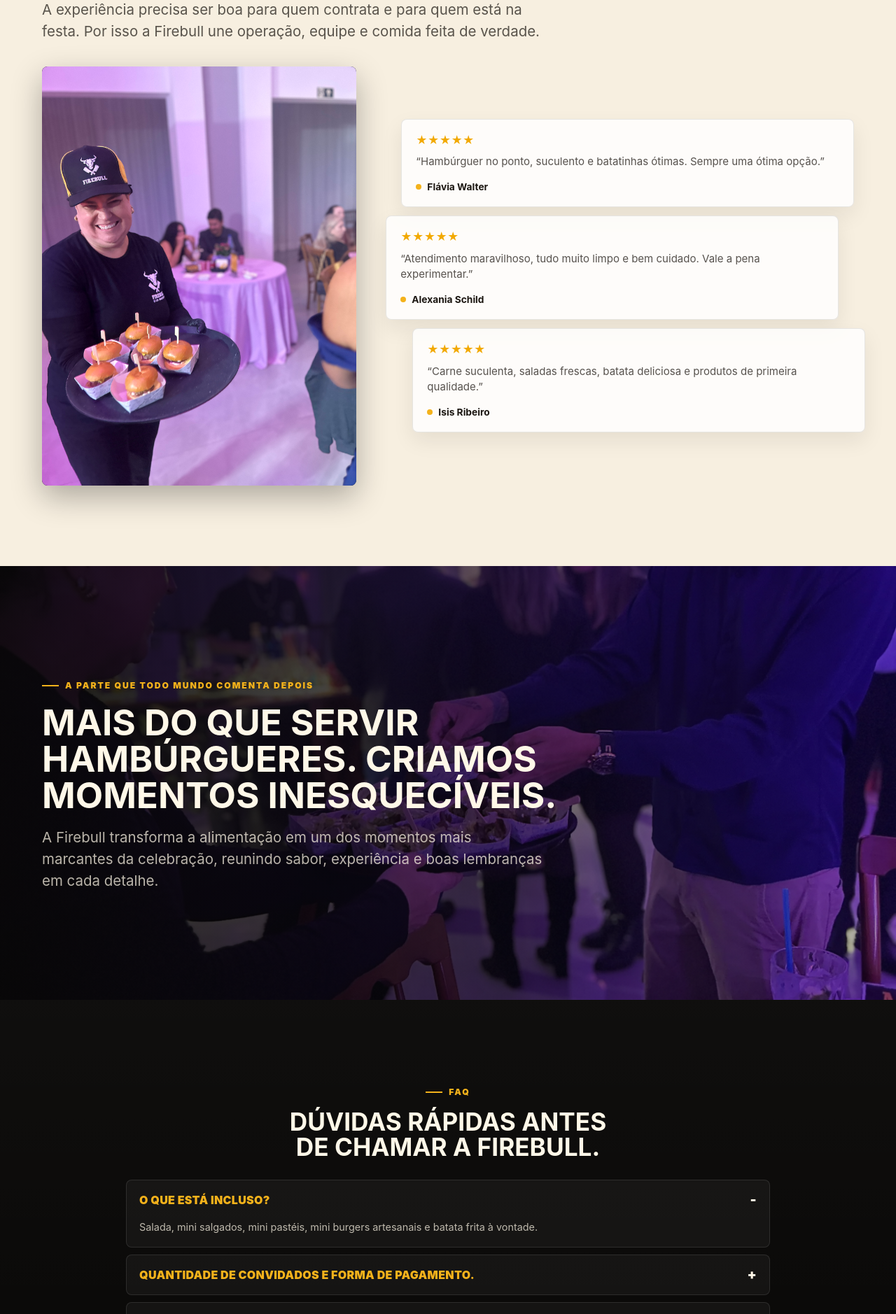
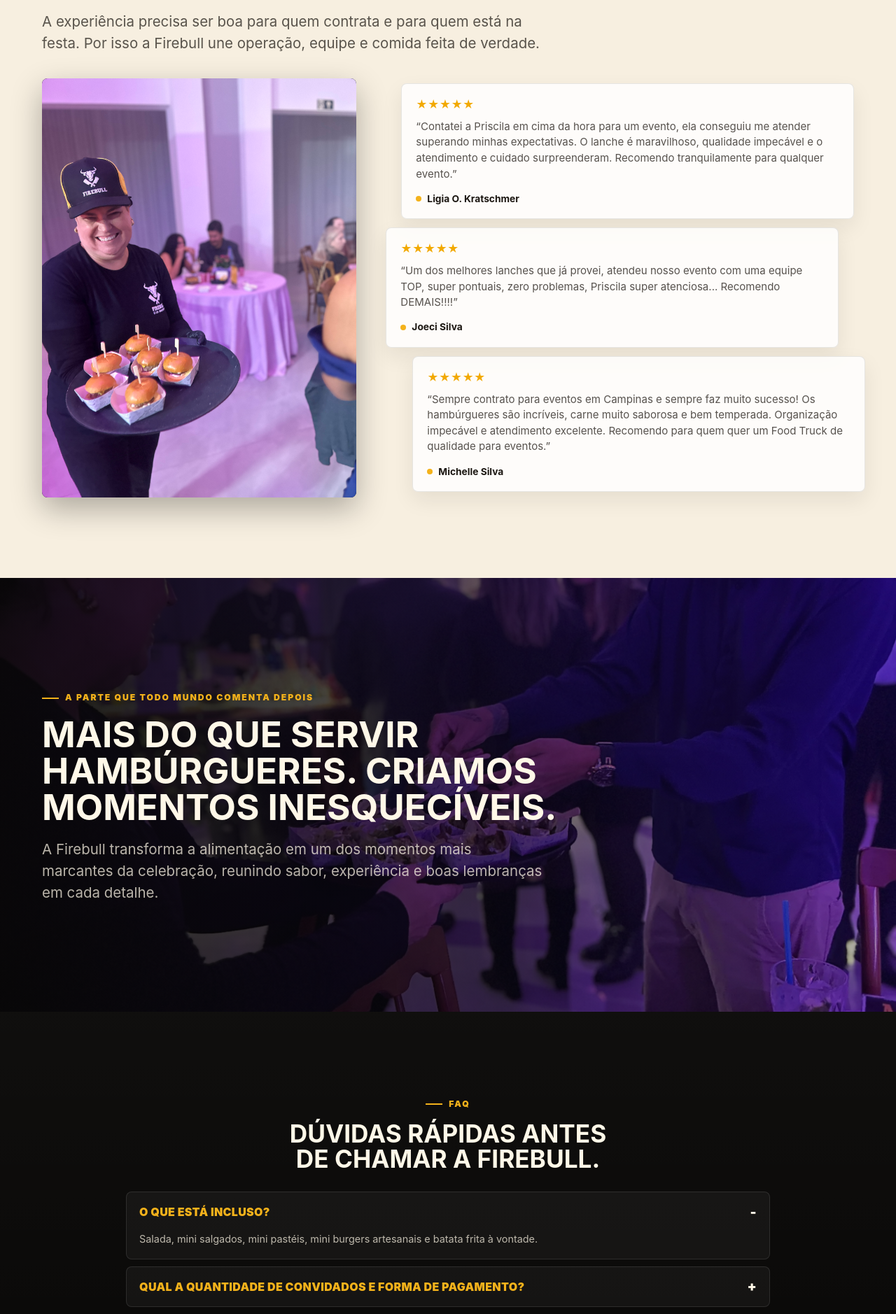
Before and after one commit to gabriellasaro-ui/LP---FIREBULL, a Flask app: template templates/index.html in a window 1280 px wide. Shown: the part 4362-6240 px from the top of the page at 70% size. Run offline with Flask 3, Linux system fonts and the light colour scheme; the template is opened without the code that fills it, so the values that code supplies are empty.

Commit message:
correçõs 2

```diff
--- a/templates/index.html
+++ b/templates/index.html
@@ -1500,7 +1500,7 @@
           </div>
           <div class="buffet-list" aria-label="Itens ilustrados do buffet Firebull">
             <article class="buffet-card">
-              <img src="{{ url_for('static', filename='img/burger-prep.jpg') }}" alt="Mini burgers artesanais Firebull">
+              <img src="{{ url_for('static', filename='img/mini-burguer.jpg') }}" alt="Mini burgers artesanais Firebull">
               <div>
                 <h3>Mini burgers artesanais</h3>
                 <p>Carne fresca, ingredientes selecionados e preparo na hora para servir burgers, bacon, salad, quarter, BLT, melt e veggie.</p>
@@ -1575,18 +1575,18 @@
           <div class="review-stack">
             <article class="review-card">
               <div class="stars" aria-label="5 estrelas">★★★★★</div>
-              <p>“Hambúrguer no ponto, suculento e batatinhas ótimas. Sempre uma ótima opção.”</p>
-              <strong>Flávia Walter</strong>
+              <p>“Contatei a Priscila em cima da hora para um evento, ela conseguiu me atender superando minhas expectativas. O lanche é maravilhoso, qualidade impecável e o atendimento e cuidado surpreenderam. Recomendo tranquilamente para qualquer evento.”</p>
+              <strong>Ligia O. Kratschmer</strong>
             </article>
             <article class="review-card">
               <div class="stars" aria-label="5 estrelas">★★★★★</div>
-              <p>“Atendimento maravilhoso, tudo muito limpo e bem cuidado. Vale a pena experimentar.”</p>
-              <strong>Alexania Schild</strong>
+              <p>“Um dos melhores lanches que já provei, atendeu nosso evento com uma equipe TOP, super pontuais, zero problemas, Priscila super atenciosa... Recomendo DEMAIS!!!!”</p>
+              <strong>Joeci Silva</strong>
             </article>
             <article class="review-card">
               <div class="stars" aria-label="5 estrelas">★★★★★</div>
-              <p>“Carne suculenta, saladas frescas, batata deliciosa e produtos de primeira qualidade.”</p>
-              <strong>Isis Ribeiro</strong>
+              <p>“Sempre contrato para eventos em Campinas e sempre faz muito sucesso! Os hambúrgueres são incríveis, carne muito saborosa e bem temperada. Organização impecável e atendimento excelente. Recomendo para quem quer um Food Truck de qualidade para eventos.”</p>
+              <strong>Michelle Silva</strong>
             </article>
           </div>
         </div>
@@ -1615,7 +1615,7 @@
             <p>Salada, mini salgados, mini pastéis, mini burgers artesanais e batata frita à vontade.</p>
           </details>
           <details class="faq-item">
-            <summary>Quantidade de convidados e forma de pagamento.</summary>
+            <summary>Qual a quantidade de convidados e forma de pagamento?</summary>
             <p>Atendemos a partir de 30 pagantes. O orçamento varia conforme a quantidade de convidados e o formato do evento. As formas de pagamento são alinhadas na proposta.</p>
           </details>
           <details class="faq-item">
```
Also changed, not shown: static/img/mini-burguer.jpg (added), 1 other file.
